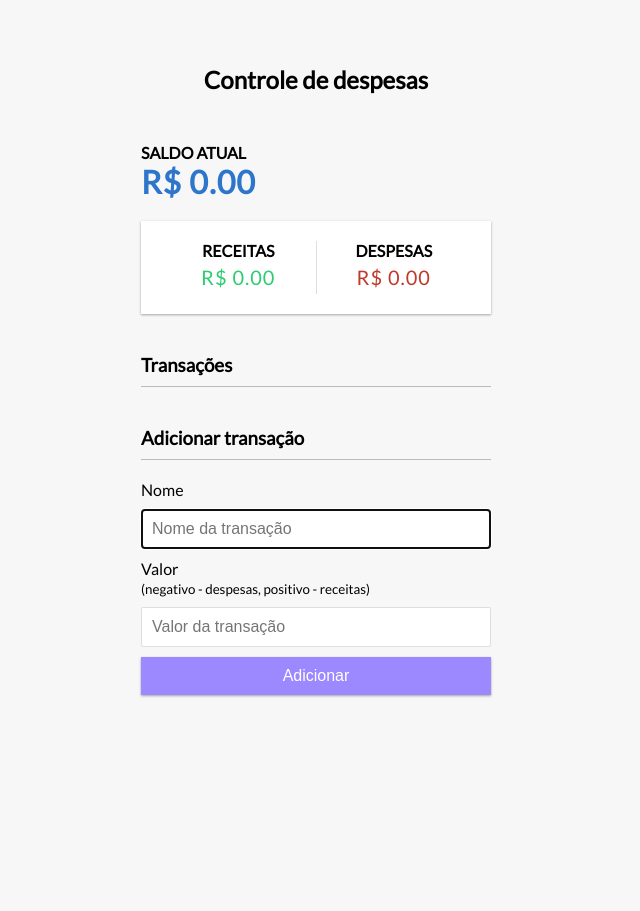
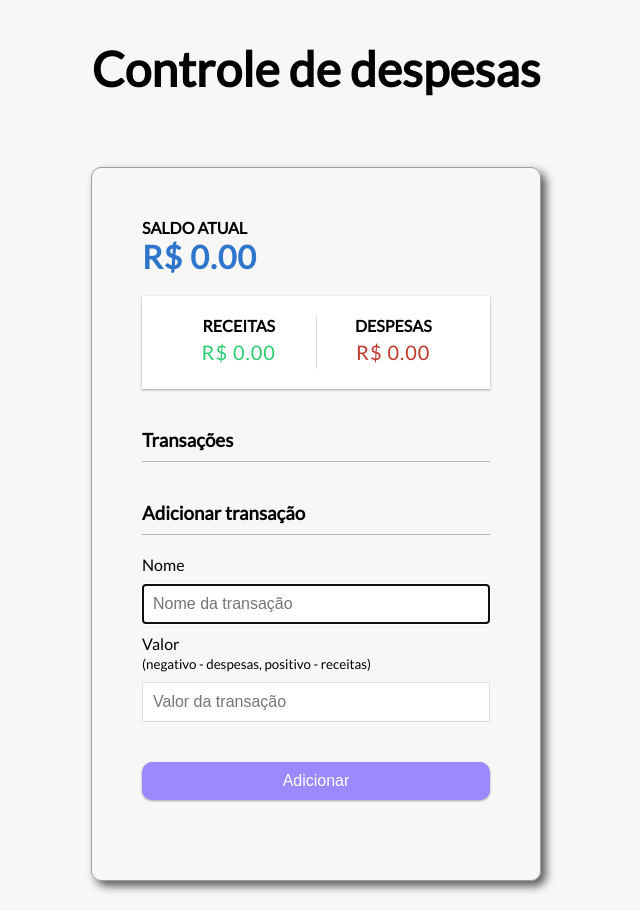
Before and after one commit to LeonardoSodre20/Controle-Financeiro, a plain HTML site: page index.html in a window 1280 px wide. Shown: the whole page, without its empty margins (324-964 px from the left). Before the commit the page ends 800 px from the top, so only its background shows below. Drawn offline with Linux system fonts and the light colour scheme.

Commit message:
atualizei

```diff
--- a/css/style.css
+++ b/css/style.css
@@ -21,19 +21,30 @@ body {
 
 .container {
   margin: 30px auto;
-  width: 350px;
+  width: 450px;
+  border: 1px solid rgb(165, 155, 155);
+  padding: 50px;
+  border-radius: 10px;
+  box-shadow: 5px 5px 10px rgb(89, 87, 87);
 }
+
 
 h1 {
   letter-spacing: 1px;
   margin: 0;
   color: #2e75cc;
+
+}
+
+h2{
+  font-size:3em;
 }
 
 h3 {
   border-bottom: 1px solid #bbb;
   padding-bottom: 10px;
   margin: 40px 0 10px;
+
 }
 
 h4 {
@@ -96,14 +107,20 @@ input[type='number'] {
   border: 0;
   display: block;
   font-size: 16px;
-  margin: 10px 0 30px;
+  margin: 40px 0 30px;
   padding: 10px;
   width: 100%;
+  transition-duration: 0.3s;
+  border-radius: 10px;
 }
 
 .btn:focus,
 .delete-btn:focus {
   outline: 0;
+}
+
+.btn:hover{
+  background-color: #6a5bb5;
 }
 
 .transactions {
```
